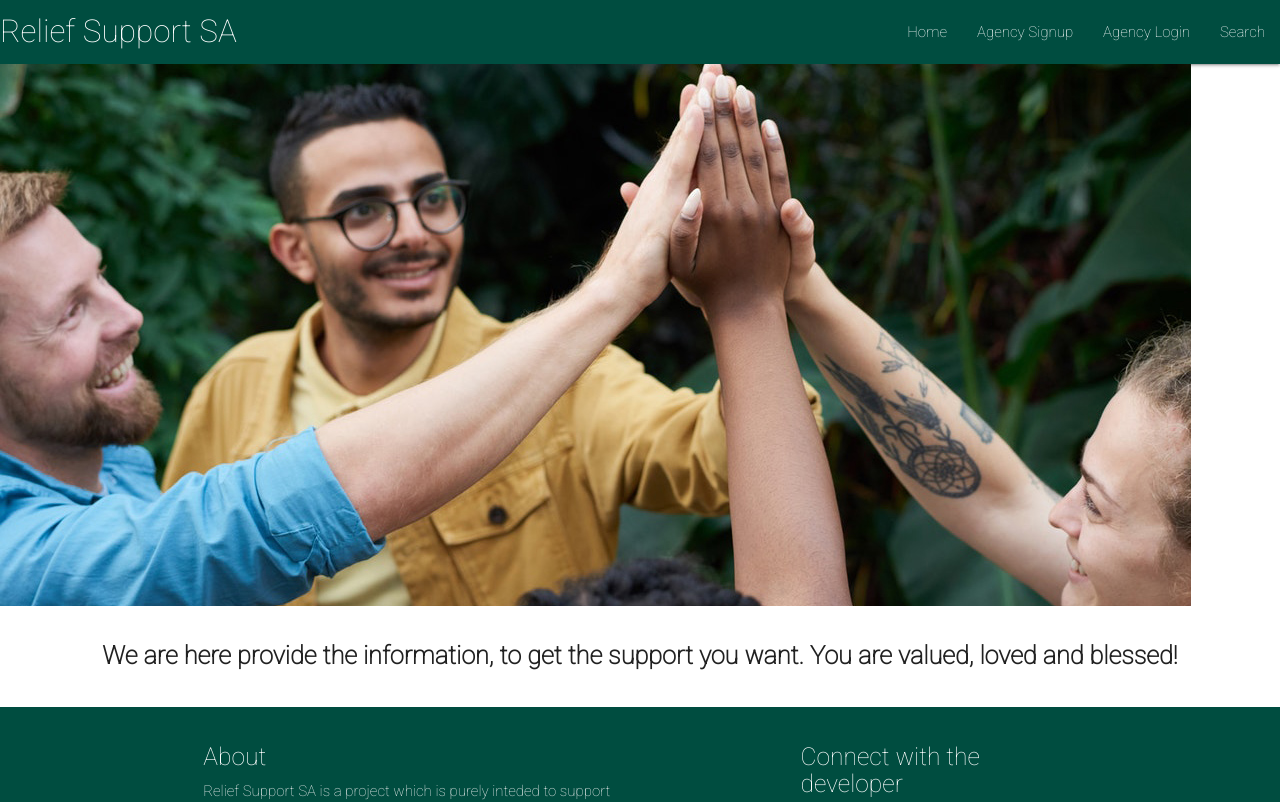
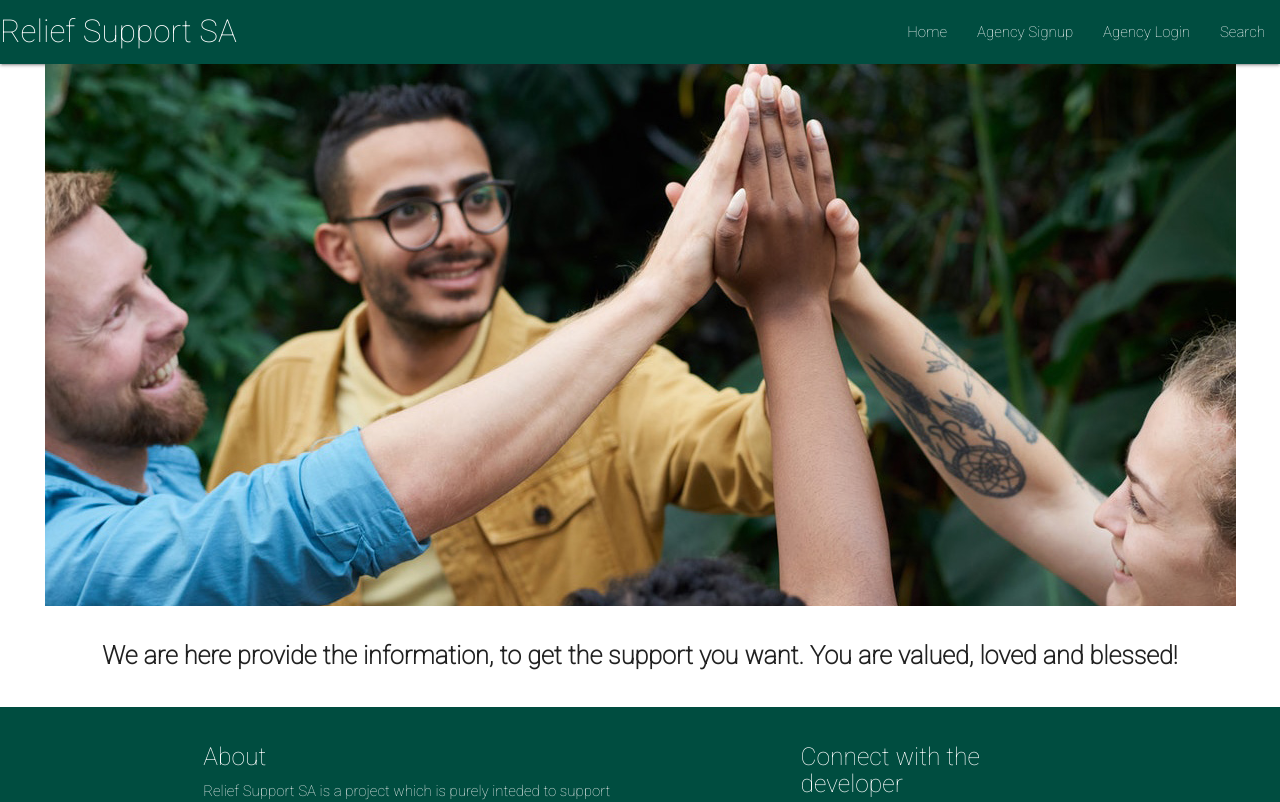
Before and after one commit to vish-opatha/community-support-portal, a React (Create React App) app in the folder client/: page / in a window 1280 px wide. Shown: the top 802 px of the page. Built offline with nearby package versions, Linux system fonts and the light colour scheme.

Commit message:
Update layout changes in Home

```diff
--- a/client/src/pages/Home.js
+++ b/client/src/pages/Home.js
@@ -3,8 +3,8 @@ import React from 'react';
 const Home = () => {
   return (
     <>
+    <div className="row center-align">
       <img src="/images/cover.jpg" alt="Cover" className="responsive-img" />
-      <div className="row center-align">
         <div className="col s12">
           <h3 className="flow-text" style={{fontWeight:600}}>
             We are here provide the information, to get the support you want.
```
